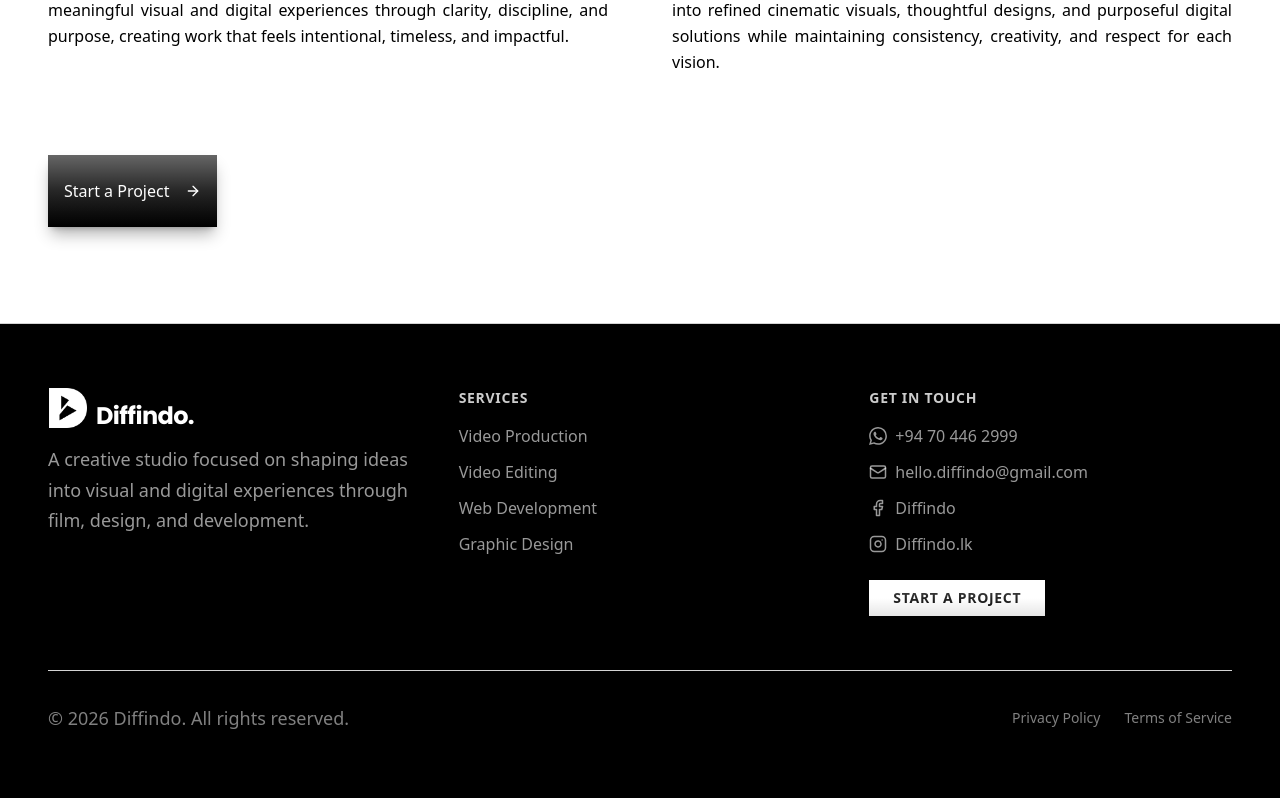
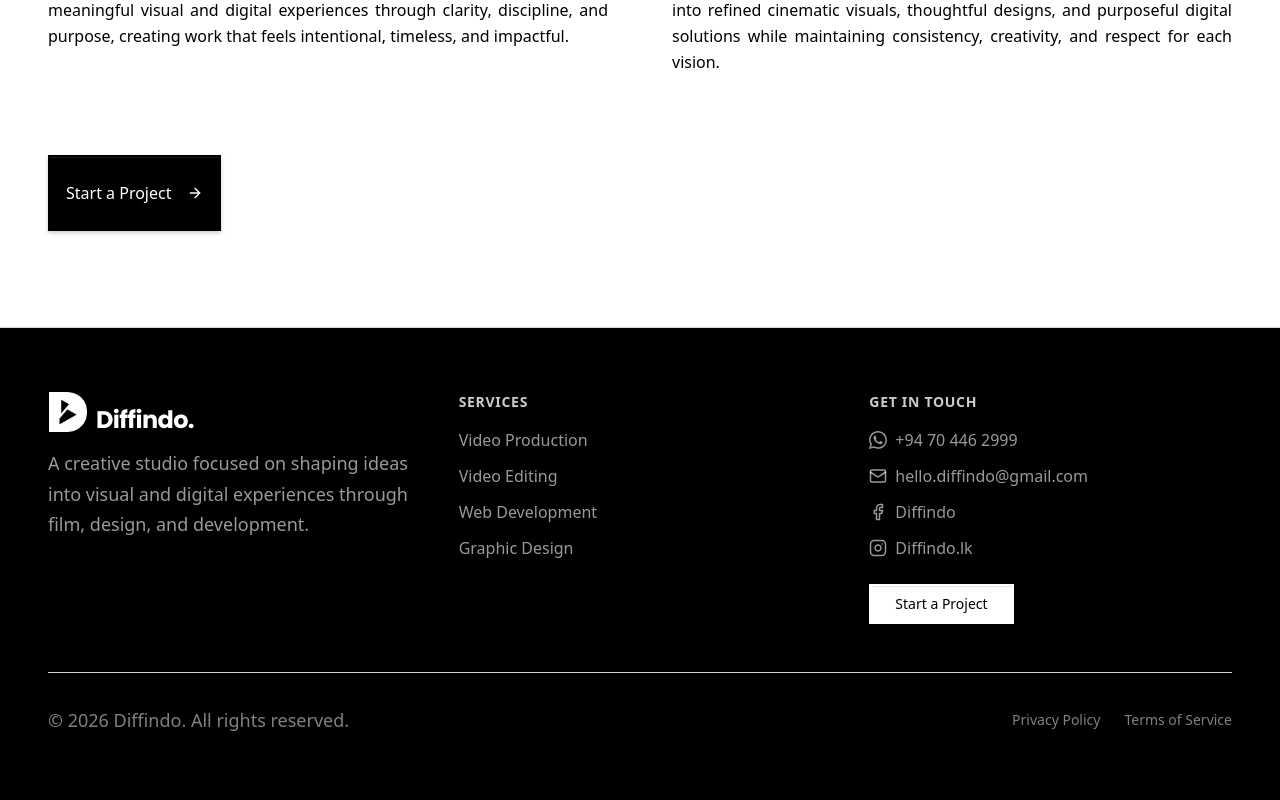
Before and after one commit to GauthamOfficial/GCU, a Next.js app: page /about in a window 1280 px wide. Shown: the part 1038-1838 px from the top of the page. Built offline with nearby package versions, Linux system fonts and the light colour scheme.

Commit message:
changes 01

```diff
--- a/src/app/page.tsx
+++ b/src/app/page.tsx
@@ -155,7 +155,7 @@ export default function Home() {
             </div>
             <span className="text-2xl sm:text-3xl md:text-4xl font-bold tracking-tight font-poppins translate-y-1 text-white">Diffindo.</span>
           </div>
-          <h1 className="text-2xl md:text-4xl lg:text-5xl mb-8 opacity-0 animate-fade-in-up" style={{ animationDelay: '0.2s', animationFillMode: 'forwards' }}>
+          <h1 className="text-3xl md:text-4xl lg:text-5xl mb-8 opacity-0 animate-fade-in-up" style={{ animationDelay: '0.2s', animationFillMode: 'forwards' }}>
           Visual Storytelling & Digital Experiences
           </h1>
           <div className="text-sm md:text-base lg:text-lg text-grey-300 mb-8 mx-auto opacity-0 animate-fade-in-up uppercase tracking-wider px-4 space-y-2 md:space-y-0" style={{ animationDelay: '0.4s', animationFillMode: 'forwards' }}>
@@ -210,13 +210,13 @@ export default function Home() {
           </div>
 
           <div className="flex flex-col sm:flex-row gap-4 justify-center opacity-0 animate-fade-in-up" style={{ animationDelay: '0.6s', animationFillMode: 'forwards' }}>
-            <Button asChild size="lg" className="text-base px-8 py-6 h-auto hover:shadow-[0_0_20px_rgba(255,255,255,0.6)] hover:scale-105 hover:brightness-110 active:scale-100 transition-all duration-300 before:hover:from-white/50 before:hover:via-white/20">
+            <Button asChild size="lg" className="text-base px-8 py-6 h-auto">
               <Link href="/book">
                 Start a Project
                 <ArrowRight className="ml-2" size={20} />
               </Link>
             </Button>
-            <Button asChild variant="outline" size="lg" className="text-base px-8 py-6 h-auto bg-transparent border-white text-white hover:bg-white hover:text-black hover:scale-105 active:scale-100 transition-all duration-300 before:hover:from-white/60 before:hover:via-white/25">
+            <Button asChild variant="outline" size="lg" className="text-base px-8 py-6 h-auto">
               <Link href="/portfolio">
                 View Work
               </Link>
@@ -258,7 +258,7 @@ export default function Home() {
                     {service.description}
                   </p>
                   <div className="pt-6 border-t border-grey-100">
-                    <ul className="grid grid-cols-2 gap-x-6 gap-y-2 list-disc list-inside text-grey-600 text-sm">
+                    <ul className="grid grid-cols-1 md:grid-cols-2 gap-x-6 gap-y-2 list-disc list-inside text-grey-600 text-sm">
                       {service.items.map((item, idx) => (
                         <li key={idx} className="capitalize">
                           {item}
@@ -345,7 +345,7 @@ export default function Home() {
             Let's bring your vision to life. From video production to web development and design, we're here to help.
           </p>
           <div className="scroll-animate" style={{ animationDelay: '0.4s' }}>
-            <Button asChild size="lg" variant="outline" className="text-base px-8 py-6 h-auto bg-transparent border-white text-white hover:bg-white hover:text-black hover:scale-105 active:scale-100 transition-all duration-300 before:hover:from-white/60 before:hover:via-white/25">
+            <Button asChild size="lg" variant="outline" className="text-base px-8 py-6 h-auto">
               <Link href="/book">
                 Start a Project
                 <ArrowRight className="ml-2" size={20} />
--- a/src/app/services/page.tsx
+++ b/src/app/services/page.tsx
@@ -105,7 +105,7 @@ export default function ServicesPage() {
                                     {service.description}
                                 </p>
                                 <div className="pt-6 border-t border-grey-100">
-                                    <ul className="grid grid-cols-2 gap-x-6 gap-y-2 list-disc list-inside text-grey-600 text-sm">
+                                    <ul className="grid grid-cols-1 md:grid-cols-2 gap-x-6 gap-y-2 list-disc list-inside text-grey-600 text-sm">
                                         {service.items.map((item, idx) => (
                                             <li key={idx} className="capitalize">
                                                 {item}
--- a/src/components/Footer.tsx
+++ b/src/components/Footer.tsx
@@ -1,6 +1,7 @@
 import Link from 'next/link'
 import { Facebook, Instagram, Mail } from 'lucide-react'
 import Image from 'next/image'
+import { Button } from '@/components/ui/button'
 
 // WhatsApp Icon Component
 const WhatsAppIcon = ({ size = 18 }: { size?: number }) => (
@@ -97,12 +98,11 @@ export default function Footer() {
                                 <span>Diffindo.lk</span>
                             </a>
                         </div>
-                        <Link
-                            href="/book"
-                            className="inline-block px-6 py-2 text-sm font-semibold uppercase tracking-wider bg-white text-black hover:opacity-90 hover:scale-105 hover:brightness-110 active:scale-100 transition-all duration-300 relative overflow-hidden rounded-md before:absolute before:inset-0 before:bg-gradient-to-b before:from-white/40 before:via-white/15 before:to-transparent before:pointer-events-none before:rounded-md after:absolute after:inset-0 after:bg-gradient-to-t after:from-black/10 after:via-transparent after:to-transparent after:pointer-events-none after:rounded-md before:hover:from-white/60 before:hover:via-white/25 shadow-lg shadow-black/20"
-                        >
-                            Start a Project
-                        </Link>
+                        <Button asChild variant="outline" size="default" className="text-sm px-6 py-2 h-auto">
+                            <Link href="/book">
+                                Start a Project
+                            </Link>
+                        </Button>
                     </div>
                 </div>
 
--- a/src/components/ui/button.tsx
+++ b/src/components/ui/button.tsx
@@ -5,20 +5,20 @@ import { Slot } from "@radix-ui/react-slot"
 import { cn } from "@/lib/utils"
 
 const buttonVariants = cva(
-  "inline-flex items-center justify-center gap-2 whitespace-nowrap rounded-md text-sm font-medium transition-all cursor-pointer disabled:pointer-events-none disabled:opacity-50 [&_svg]:pointer-events-none [&_svg:not([class*='size-'])]:size-4 shrink-0 [&_svg]:shrink-0 outline-none focus-visible:border-ring focus-visible:ring-ring/50 focus-visible:ring-[3px] aria-invalid:ring-destructive/20 dark:aria-invalid:ring-destructive/40 aria-invalid:border-destructive relative overflow-hidden before:absolute before:inset-0 before:bg-gradient-to-b before:from-white/30 before:via-white/10 before:to-transparent before:pointer-events-none before:rounded-md after:absolute after:inset-0 after:bg-gradient-to-t after:from-black/10 after:via-transparent after:to-transparent after:pointer-events-none after:rounded-md",
+  "inline-flex items-center justify-center gap-2 whitespace-nowrap rounded-md text-sm font-medium transition-all duration-300 ease-out cursor-pointer disabled:pointer-events-none disabled:opacity-50 [&_svg]:pointer-events-none [&_svg:not([class*='size-'])]:size-4 shrink-0 [&_svg]:shrink-0 outline-none focus-visible:border-ring focus-visible:ring-ring/50 focus-visible:ring-[3px] aria-invalid:ring-destructive/20 dark:aria-invalid:ring-destructive/40 aria-invalid:border-destructive relative border-2 transform hover:scale-[1.02] hover:-translate-y-0.5 active:scale-[0.98] active:translate-y-0",
   {
     variants: {
       variant: {
-        default: "bg-primary text-primary-foreground hover:bg-primary/90 shadow-lg shadow-black/30 before:from-white/40 before:via-white/15",
+        default: "bg-primary text-primary-foreground border-primary shadow-[inset_0_1px_0_0_rgba(255,255,255,0.1),0_2px_4px_rgba(0,0,0,0.2)] hover:shadow-[inset_0_1px_0_0_rgba(255,255,255,0.15),0_4px_8px_rgba(0,0,0,0.3)] hover:border-primary/80 active:shadow-[inset_0_1px_0_0_rgba(255,255,255,0.05),0_1px_2px_rgba(0,0,0,0.2)]",
         destructive:
-          "bg-destructive text-white hover:bg-destructive/90 shadow-lg shadow-black/30 before:from-white/40 before:via-white/15 focus-visible:ring-destructive/20 dark:focus-visible:ring-destructive/40 dark:bg-destructive/60",
+          "bg-destructive text-white border-destructive shadow-[inset_0_1px_0_0_rgba(255,255,255,0.1),0_2px_4px_rgba(0,0,0,0.2)] hover:shadow-[inset_0_1px_0_0_rgba(255,255,255,0.15),0_4px_8px_rgba(0,0,0,0.3)] hover:border-destructive/80 active:shadow-[inset_0_1px_0_0_rgba(255,255,255,0.05),0_1px_2px_rgba(0,0,0,0.2)] focus-visible:ring-destructive/20 dark:focus-visible:ring-destructive/40 dark:bg-destructive/60",
         outline:
-          "border bg-background shadow-md shadow-black/15 hover:bg-accent hover:text-accent-foreground before:from-white/50 before:via-white/20 after:from-black/5 dark:bg-input/30 dark:border-input dark:hover:bg-input/50",
+          "border-2 bg-white border-white text-black shadow-[inset_0_1px_0_0_rgba(0,0,0,0.1),0_2px_4px_rgba(0,0,0,0.2)] hover:bg-white/90 hover:border-white/80 hover:shadow-[inset_0_1px_0_0_rgba(0,0,0,0.15),0_4px_8px_rgba(0,0,0,0.3)] active:shadow-[inset_0_1px_0_0_rgba(0,0,0,0.05),0_1px_2px_rgba(0,0,0,0.2)] dark:bg-white dark:border-white dark:text-black dark:hover:bg-white/90",
         secondary:
-          "bg-secondary text-secondary-foreground hover:bg-secondary/80 shadow-md shadow-black/20 before:from-white/35 before:via-white/12",
+          "bg-secondary text-secondary-foreground border-secondary shadow-[inset_0_1px_0_0_rgba(255,255,255,0.1),0_2px_4px_rgba(0,0,0,0.15)] hover:shadow-[inset_0_1px_0_0_rgba(255,255,255,0.15),0_4px_6px_rgba(0,0,0,0.2)] hover:border-secondary/80 active:shadow-[inset_0_1px_0_0_rgba(255,255,255,0.05),0_1px_2px_rgba(0,0,0,0.15)]",
         ghost:
-          "hover:bg-accent hover:text-accent-foreground before:from-white/25 before:via-white/8 dark:hover:bg-accent/50",
-        link: "text-primary underline-offset-4 hover:underline before:hidden after:hidden",
+          "border-transparent hover:bg-accent hover:text-accent-foreground hover:border-accent hover:shadow-sm dark:hover:bg-accent/50",
+        link: "text-primary underline-offset-4 hover:underline border-transparent transform-none hover:scale-100 hover:translate-y-0",
       },
       size: {
         default: "h-9 px-4 py-2 has-[>svg]:px-3",
```
